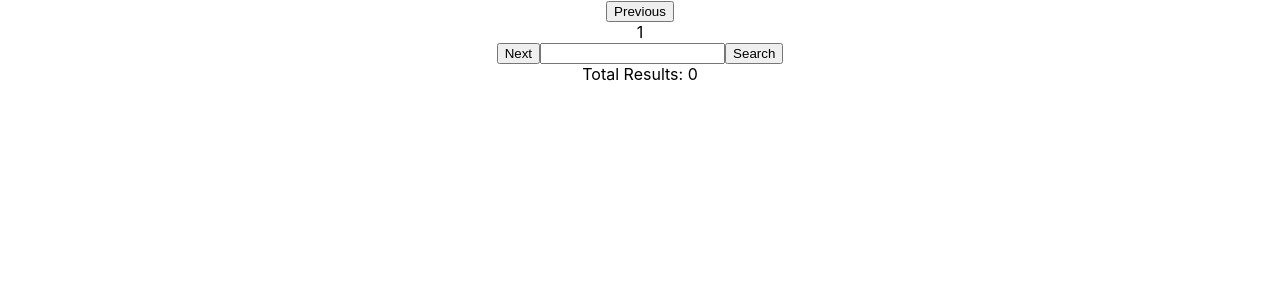
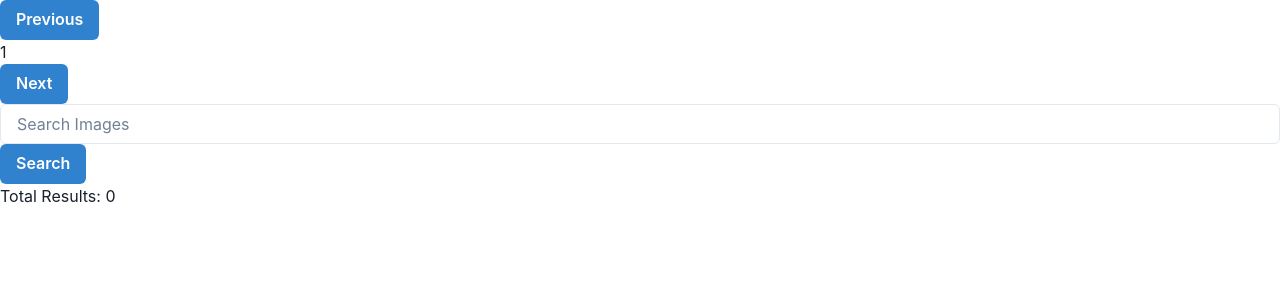
Before and after one commit to sagarp2901/image-search, a React (Create React App) app in the folder search-images/: page / in a window 1280 px wide. Shown: the top 300 px of the page. Built offline with nearby package versions, Linux system fonts and the light colour scheme.

Commit message:
Styling grid component

```diff
--- a/search-images/package.json
+++ b/search-images/package.json
@@ -3,6 +3,9 @@
   "version": "0.1.0",
   "private": true,
   "dependencies": {
+    "@chakra-ui/react": "^2.3.4",
+    "@emotion/react": "^11.10.4",
+    "@emotion/styled": "^11.10.4",
     "@testing-library/jest-dom": "^5.16.5",
     "@testing-library/react": "^13.4.0",
     "@testing-library/user-event": "^13.5.0",
@@ -10,6 +13,7 @@
     "@types/node": "^16.11.59",
     "@types/react": "^18.0.20",
     "@types/react-dom": "^18.0.6",
+    "framer-motion": "^7.3.6",
     "react": "^18.2.0",
     "react-dom": "^18.2.0",
     "react-scripts": "5.0.1",
--- a/search-images/src/App.css
+++ b/search-images/src/App.css
@@ -1,38 +1,18 @@
-.App {
-  text-align: center;
-}
+.cards {
+  display: grid;
+  grid-template-columns: repeat(auto-fill, minmax(300px, 1fr));
+  grid-auto-rows: auto;
+  grid-gap: 1rem;
+  padding: 0.5rem 3rem;
 
-.App-logo {
-  height: 40vmin;
-  pointer-events: none;
-}
+  }
 
-@media (prefers-reduced-motion: no-preference) {
-  .App-logo {
-    animation: App-logo-spin infinite 20s linear;
-  }
-}
+  .card {
+    display: grid;
+    justify-content: center;
+    align-items: center;
+    border: 2px solid #e7e7e7;
+    border-radius: 2px;
+    padding: 1rem;
 
-.App-header {
-  background-color: #282c34;
-  min-height: 100vh;
-  display: flex;
-  flex-direction: column;
-  align-items: center;
-  justify-content: center;
-  font-size: calc(10px + 2vmin);
-  color: white;
-}
-
-.App-link {
-  color: #61dafb;
-}
-
-@keyframes App-logo-spin {
-  from {
-    transform: rotate(0deg);
-  }
-  to {
-    transform: rotate(360deg);
-  }
-}
+    }
--- a/search-images/src/App.tsx
+++ b/search-images/src/App.tsx
@@ -2,7 +2,7 @@ import React, {useState, useEffect} from 'react';
 import logo from './logo.svg';
 import './App.css';
 import {getImages} from './service';
-
+import { Button, ChakraProvider, Input, Image, Text } from '@chakra-ui/react';
 
 
 function App() {
@@ -13,7 +13,7 @@ function App() {
   const [query, setQuery] = useState('');
 
   const search = (page: number) => {
-    if(page > 0) {
+    if(page > 0 && query.length) {
       getImages(query, page).then(result => {
         console.log(result);
         setPhotos(result.photos);
@@ -28,20 +28,31 @@ function App() {
  }
 
   return (
+    <ChakraProvider>
       <div className="App">
-     <button onClick={() => search(page-1)}>Previous</button><div>{page}</div><button onClick={() => search(page+1)}>Next</button>
-     <input
+        <Button colorScheme='blue' onClick={() => search(page-1)}>Previous</Button><div>{page}</div><Button colorScheme='blue' onClick={() => search(page+1)}>Next</Button>
+        <Input
               type="text"
               value={query}
-          onChange={handleChange}/>
-          <button onClick={() => search(page)}>Search</button>
+              onChange={handleChange}
+              placeholder='Search Images' />
+              <Button colorScheme='blue' onClick={() => search(page)}>Search</Button>
               <div>Total Results: {total}</div>
-          <div>
+              <div className='cards'>
                 {photos && photos.map((photo: any)=> {
-              return <div key={photo.id}><img src={photo.url} alt={photo.alt}/></div>
+                  return <div className='card' key={photo.id}>
+                          <Image
+                            boxSize='300px'
+                            objectFit='cover'
+                            src={photo.url} alt={photo.alt}
+                          />
+                          <Text fontSize='sm' align='center'>{photo.alt}</Text>
+                    </div>
                 })}
               </div>
       </div>
+    </ChakraProvider>
+
   );
 }
 
```
Also changed, not shown: 2 other files (tests, documents, lock files or other folders). Lines whose indentation alone changed are shown as unchanged.
